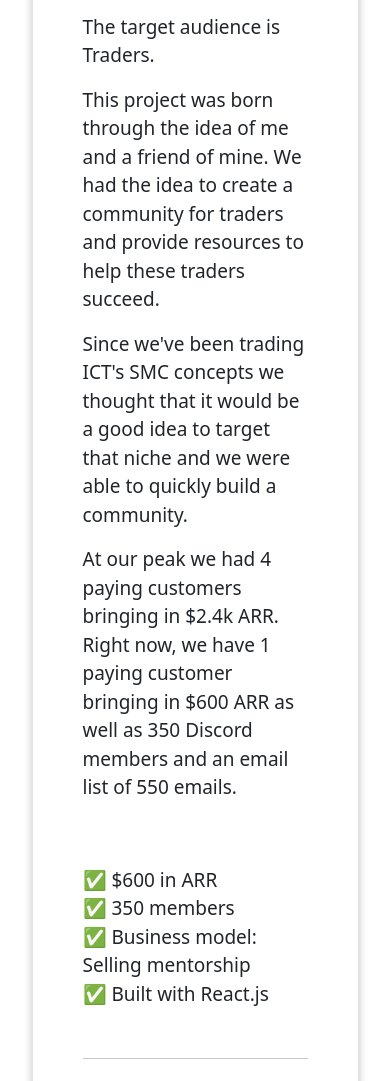
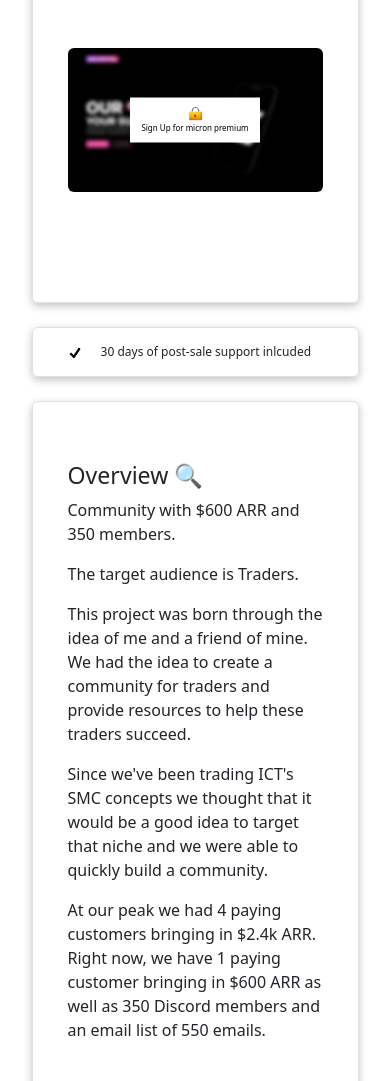
Before and after one commit to Mahede-Hasan/smc-community, a plain HTML site: page index.html in a window 390 px wide. Shown: the part 919-2000 px from the top of the page. Drawn offline with nearby package versions, Linux system fonts and the light colour scheme.

Commit message:
responsive done

```diff
--- a/css/style.css
+++ b/css/style.css
@@ -76,6 +76,7 @@ hr {
 .img-lock-icon {
     width: 40px;
     height: 40px;
+    margin-top: 10px;
 }
 
 .img-lock-box-anchor p {
@@ -269,6 +270,7 @@ hr {
         width: 35% !important;
         margin-left: 12px !important;
     }
+
     .contact-founder-btn {
         font-size: 13px;
     }
@@ -291,32 +293,305 @@ hr {
         width: 35% !important;
         margin-left: 12px !important;
     }
+
     .contact-founder-btn {
         font-size: 13px;
     }
 }
+
 @media only screen and (max-width: 1000px) {
+    .full-container {
+        margin: 0px auto !important;
+        display: flex;
+        flex-direction:column-reverse;
+    }
+
     .card-container {
-        display: none;
+        width: 50% !important;
+        position: relative;
+        margin: 0px auto !important;
     }
+
     .all-box-container {
         width: 100% !important;
+        margin-top: 120px;
     }
 
 }
 
 @media only screen and(max-width: 900px) {
-    .main-container {
-        width: 90% !important;
-        padding: 0 !important;
+    .full-container {
+        margin: 0px auto !important;
+        display: flex;
+        flex-direction:column-reverse;
     }
 
-    .full-container {
-        margin: 60px auto !important;
-        display: flex;
+    .card-container {
+        width: 50%;
+        position: relative;
+        margin: 0px auto !important;
     }
 
     .all-box-container {
         width: 100% !important;
+        margin-top: 120px;
     }
 }
+@media only screen and(max-width: 750px) {
+    .full-container {
+        margin: 0px auto !important;
+        display: flex;
+        flex-direction:column-reverse;
+    }
+
+    .card-container {
+        width: 100% !important;
+        position: relative;
+        margin: 0px auto !important;
+    }
+
+    .all-box-container {
+        width: 100% !important;
+        margin-top: 120px;
+    }
+}
+
+@media only screen and (max-width: 660px) {
+
+    .box-header-content h1 {
+        font-size: 26px;
+        font-weight: 600;
+    }
+
+    .box-header-content h6 {
+        font-weight: 500;
+        color: rgb(53, 53, 53);
+        font-size: 15px;
+    }
+
+    .box-header-content p {
+        color: rgb(137, 137, 137);
+        font-size: 10px;
+    }
+
+    .first-box-container {
+        box-shadow: rgba(0, 0, 0, 0.24) 0px 3px 8px;
+        padding: 40px 40px !important;
+    }
+
+
+    /* premium lock box style  */
+
+    .img-lock-box-anchor {
+        width: 140px;
+        height: 55px;
+        background-color: white;
+        position: absolute !important;
+        left: 50%;
+        top: 50%;
+        transform: translate(-50%, -50%);
+        cursor: pointer;
+        display: flex;
+        flex-direction: column;
+        justify-content: center !important;
+        align-items: center !important;
+    }
+
+    .img-lock-icon {
+        width: 18px;
+        height: 18px;
+        margin-top: 15px;
+    }
+
+    .img-lock-box-anchor p {
+        font-size: 9px;
+        font-weight: 500;
+        padding-top: 0px;
+        color: black;
+    }
+
+    /* post sale support box */
+    .post-sale-support-box {
+        padding: 16px 40px !important;
+        box-shadow: rgba(0, 0, 0, 0.24) 0px 3px 8px;
+    }
+
+    .post-sale-support-box p {
+        margin-bottom: 0 !important;
+        font-size: 15px;
+        font-weight: 500;
+    }
+
+    .post-sale-support-box p img {
+        width: 35px;
+    }
+
+    /* overview */
+
+    .overview-container {
+        padding-left: 40px !important;
+        padding-right: 40px !important;
+        padding-top: 60px;
+        padding-bottom: 20px;
+        box-shadow: rgba(0, 0, 0, 0.24) 0px 3px 8px;
+    }
+
+    .list-container p {
+        font-size: 14px;
+    }
+
+    .overview-content p,
+    .business-content p,
+    .growth-content p,
+    .target-content p,
+    .target-content p,
+    .response-content p,
+    .expenses-content p,
+    .asking-price-content p,
+    .include-asset-content p,
+    .competitor-content p {
+        font-size: 16px;
+        font-weight: 300;
+    }
+
+    .overview-horizontal,
+    .growth-horizontal,
+    .business-horizontal,
+    .target-horizontal,
+    .response-horizontal,
+    .expenses-horizontal,
+    .asking-price-horizontal,
+    .include-asset-horizontal,
+    .competitor-horizontal,
+    .competitor-horizontal {
+        margin-top: 45px !important;
+        margin-bottom: 35px !important;
+    }
+
+    .list-container p {
+        font-size: 15px;
+        font-weight: 300;
+    }
+
+    .revenue-metrics-horizontal,
+    .traffic-horizontal {
+        margin-top: 20px !important;
+    }
+}
+
+@media only screen and (max-width: 550px) {
+
+    .box-header-content h1 {
+        font-size: 20px;
+        font-weight: 600;
+    }
+
+    .box-header-content h6 {
+        font-weight: 500;
+        color: rgb(53, 53, 53);
+        font-size: 12px;
+    }
+
+    .box-header-content p {
+        color: rgb(137, 137, 137);
+        font-size: 10px;
+    }
+    .first-box-container {
+        box-shadow: rgba(0, 0, 0, 0.24) 0px 3px 8px;
+        padding: 40px 35px !important;
+    }
+
+    /* premium lock box style  */
+
+    .img-lock-box-anchor {
+        width: 130px;
+        height: 45px;
+        background-color: white;
+        position: absolute !important;
+        left: 50%;
+        top: 50%;
+        transform: translate(-50%, -50%);
+        cursor: pointer;
+        display: flex;
+        flex-direction: column;
+        justify-content: center !important;
+        align-items: center !important;
+    }
+
+    .img-lock-icon {
+        width: 15px;
+        height: 15px;
+        margin-top: 15px;
+    }
+
+    .img-lock-box-anchor p {
+        font-size: 8px;
+        font-weight: 500;
+        padding-top: 0px;
+        color: black;
+    }
+
+    /* post sale support box */
+    .post-sale-support-box {
+        padding: 15px 35px !important;
+        box-shadow: rgba(0, 0, 0, 0.24) 0px 3px 8px;
+    }
+
+    .post-sale-support-box p {
+        margin-bottom: 0 !important;
+        font-size: 12px;
+        font-weight: 500;
+    }
+
+    .post-sale-support-box p img {
+        width: 30px;
+    }
+
+        /* overview */
+
+        .overview-container {
+            padding-left: 35px !important;
+            padding-right: 35px !important;
+            padding-top: 60px;
+            padding-bottom: 20px;
+            box-shadow: rgba(0, 0, 0, 0.24) 0px 3px 8px;
+        }
+
+    .overview-content p,
+    .business-content p,
+    .growth-content p,
+    .target-content p,
+    .target-content p,
+    .response-content p,
+    .expenses-content p,
+    .asking-price-content p,
+    .include-asset-content p,
+    .competitor-content p {
+        font-size: 16px;
+        font-weight: 300;
+    }
+
+    .overview-horizontal,
+    .growth-horizontal,
+    .business-horizontal,
+    .target-horizontal,
+    .response-horizontal,
+    .expenses-horizontal,
+    .asking-price-horizontal,
+    .include-asset-horizontal,
+    .competitor-horizontal,
+    .competitor-horizontal {
+        margin-top: 40px !important;
+        margin-bottom: 35px !important;
+    }
+
+    .list-container p {
+        font-size: 12px !important;
+        font-weight: 300;
+    }
+
+    .revenue-metrics-horizontal,
+    .traffic-horizontal {
+        margin-top: 20px !important;
+    }
+}
```
